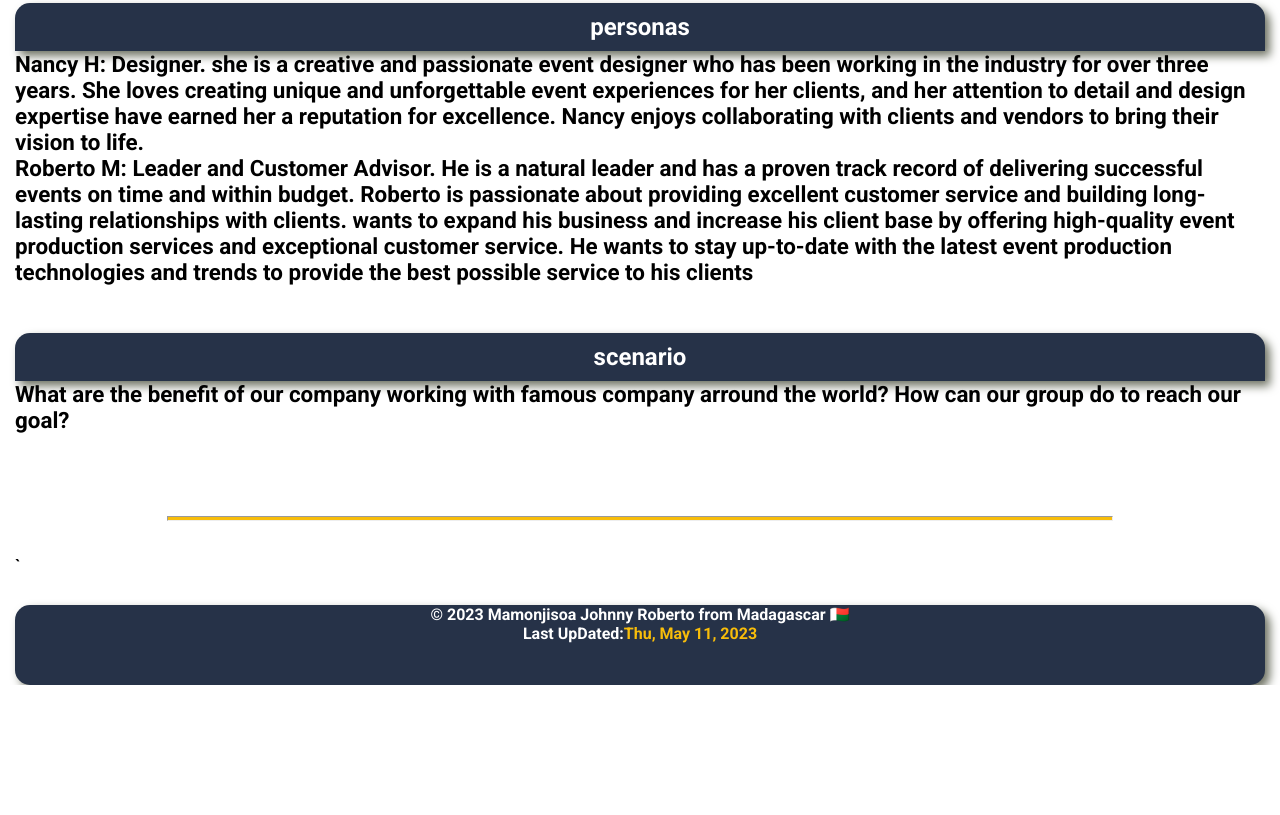
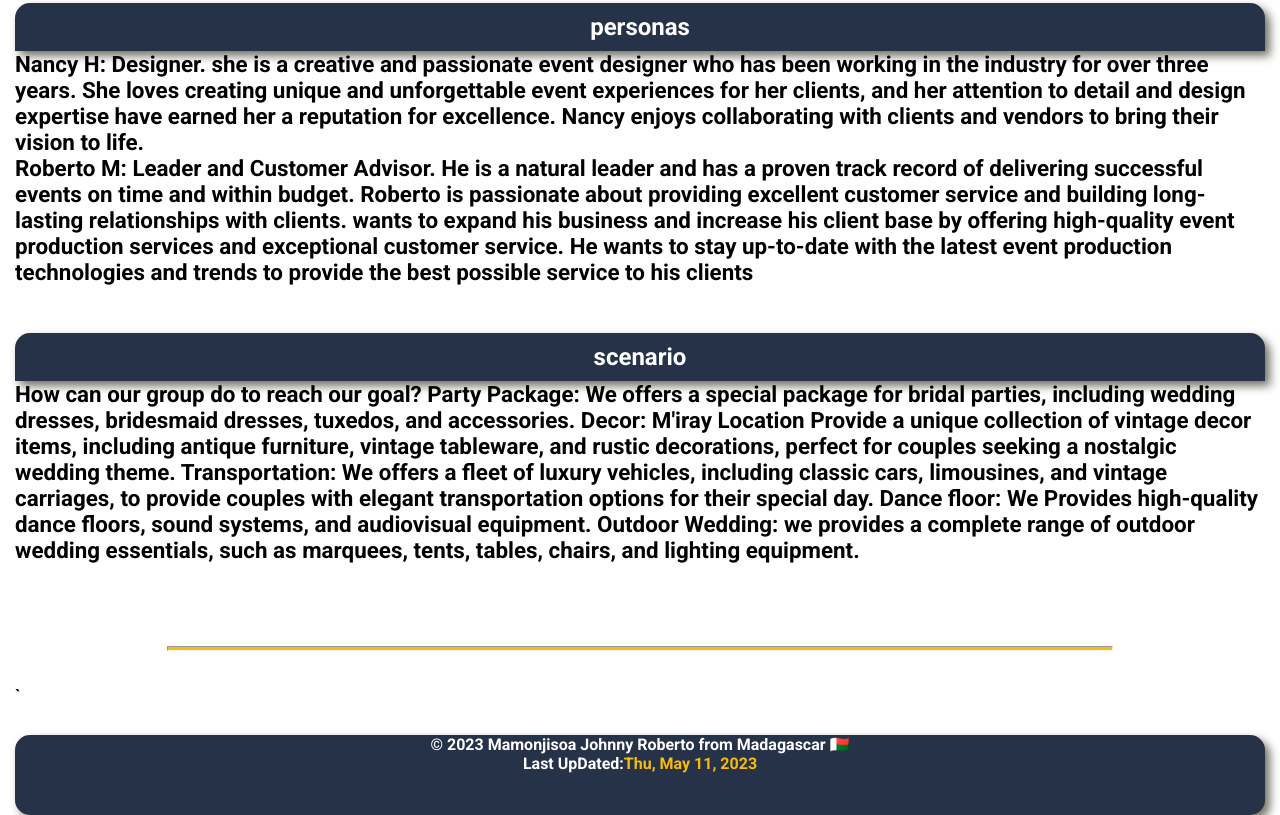
Before and after one commit to Johnny-professional/wdd230, a plain HTML site: page lesson3/target-audience.html in a window 1280 px wide. Shown: the part 707-1522 px from the top of the page. Before the commit the page ends 1392 px from the top, so only its background shows below. Drawn offline with Linux system fonts and the light colour scheme.

Commit message:
new change on lesson3

```diff
--- a/lesson3/target-audience.html
+++ b/lesson3/target-audience.html
@@ -4,6 +4,7 @@
     <meta charset="UTF-8">
     <meta http-equiv="X-UA-Compatible" content="IE=edge">
     <meta name="viewport" content="width=device-width, initial-scale=1.0">
+    <meta name="description" content="Roberto Johnny BYU students, this is the Home Page of Rental business(Chamber Commerce)">
     <title>Chamber rental</title>
     <link rel="stylesheet" href="styles/index.css">
     <link href="https://fonts.googleapis.com/css2?family=Roboto:ital,wght@0,700;1,400;1,700&display=swap" rel="stylesheet">
@@ -16,7 +17,7 @@
             <a href="design.html">Design Page</a>
         </div>
         <div id="Logo">
-            <img src="images/Logo.png" alt="">
+            <img src="images/logo.png" alt="">
             <div>
                 <h1>M'Iray Location Chamber</h1>
                 <h2>Chamber Rental</h3>
@@ -64,8 +65,17 @@
         <div class="target">
             <h2>scenario</h2>
             <p>
-                What are the benefit of our company working with famous company arround the world?
                 How can our group do to reach our goal?
+                Party Package: We offers a special package for bridal parties, including wedding dresses, bridesmaid dresses, tuxedos, and accessories.
+                Decor: M'iray Location Provide a unique collection of vintage decor items, including antique furniture, vintage tableware, and rustic decorations,
+                perfect for couples seeking a nostalgic wedding theme.
+                Transportation: We offers a fleet of luxury vehicles, including classic cars, limousines, and vintage carriages, to provide couples with elegant
+                transportation options for their special day.
+                Dance floor: We Provides high-quality dance floors, sound systems, and audiovisual equipment.
+                Outdoor Wedding: we provides a complete range of outdoor wedding essentials, such as marquees, tents, tables, chairs, and lighting equipment.
+
+
+
             </p>
             <!-- <p>how can our group do to reach our goal? </p> -->
         </div >
```
Also changed, not shown: lesson3/design.html (+2 -1 lines), lesson3/index.html (+5 -3 lines), chamber/images/logo.png (added), chamber/images/logo_M.png (added).
